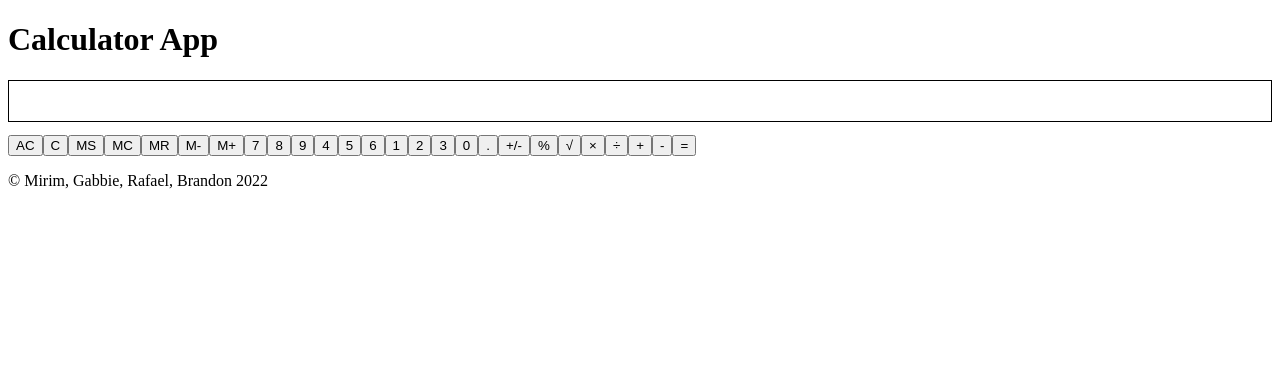
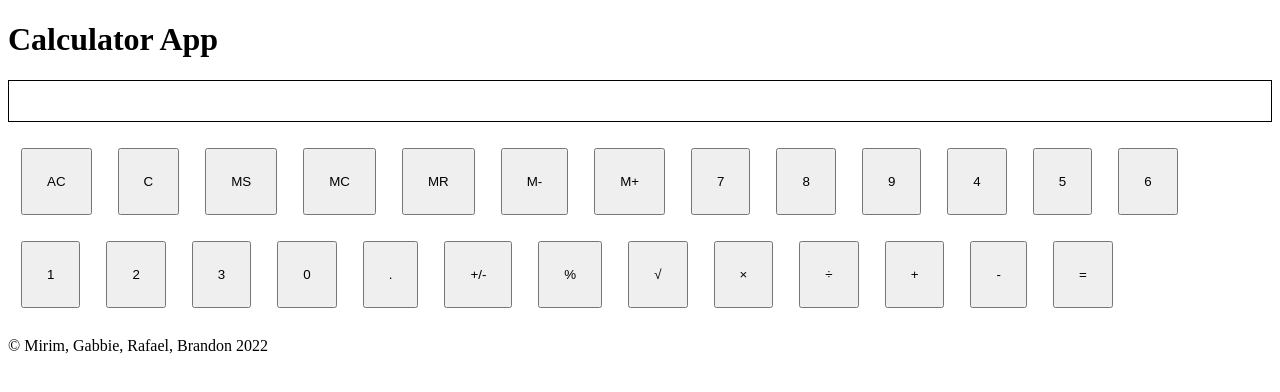
Before and after one commit to gbads/calculator-app, a React (Create React App) app: page / in a window 1280 px wide. Shown: the top 392 px of the page. Built offline with nearby package versions, Linux system fonts and the light colour scheme.

Commit message:
Add style file on Button
for test

```diff
--- a/src/components/Button.js
+++ b/src/components/Button.js
@@ -1,10 +1,13 @@
+import React from 'react';
+import styles from './Button.module.css';
+
 const Button = ({ type, className, text, value, onClick }) => {
   const handleClick = () => {
     onClick(type, value);
   };
 
   return (
-    <button className={className} onClick={handleClick}>
+    <button className={`${className} ${styles.btn}`} onClick={handleClick}>
       {text}
     </button>
   );
--- /dev/null
+++ b/src/components/Button.module.css
@@ -0,0 +1,4 @@
+.btn {
+  padding: 24px;
+  margin: 13px;
+}
```
